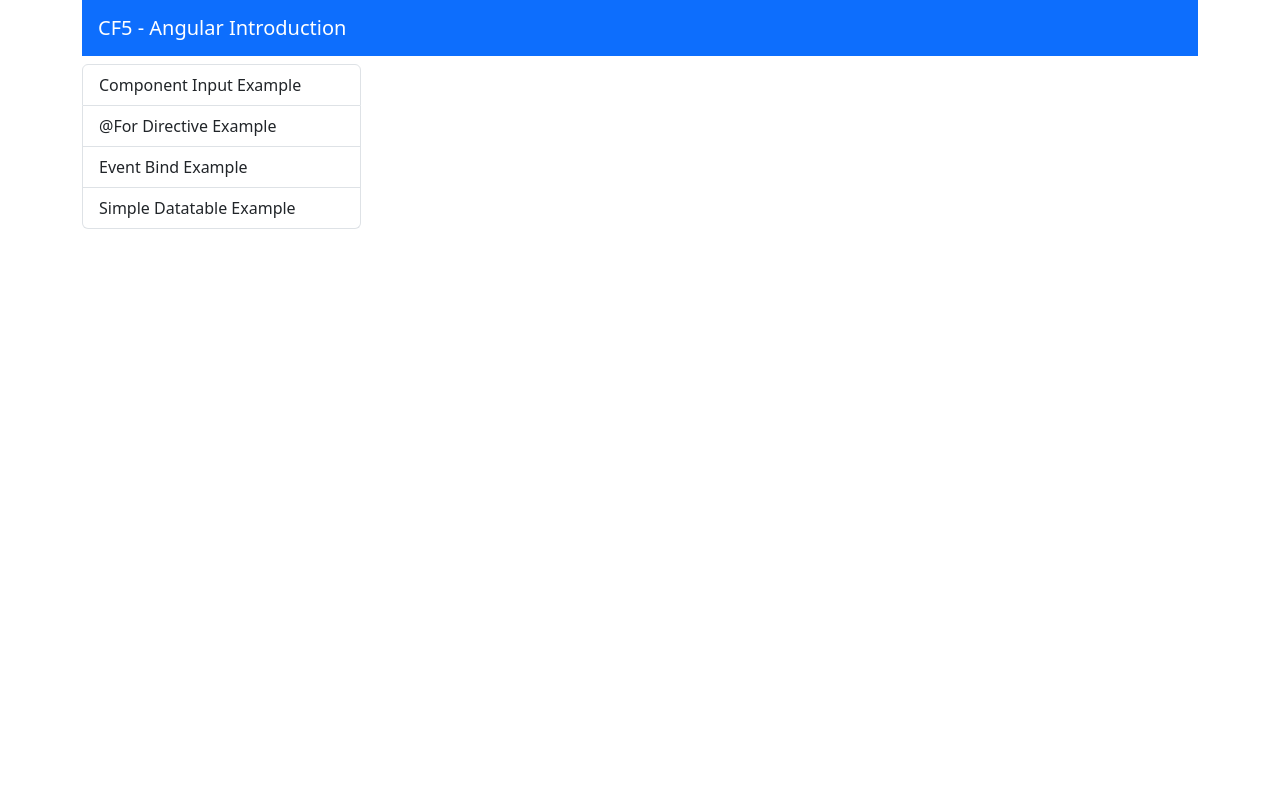
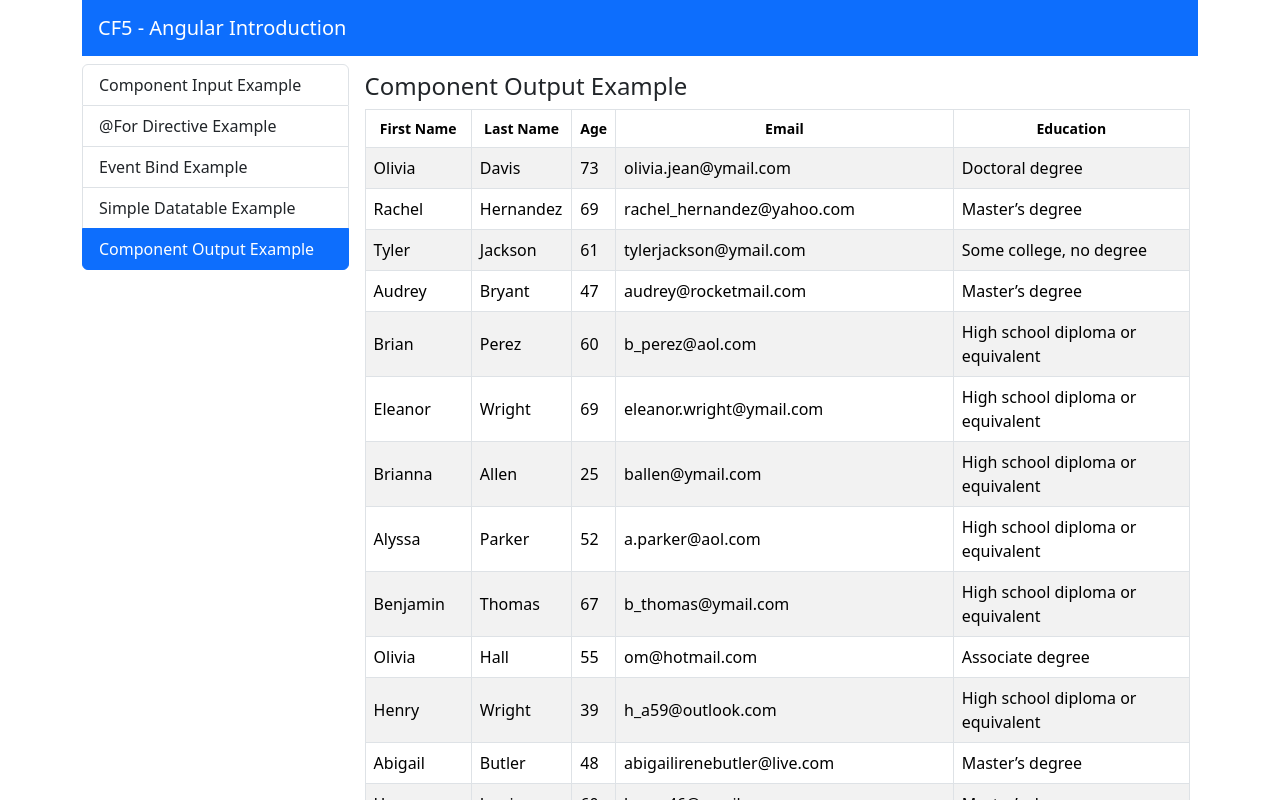
Before and after one commit to D1MK4L/Angular-Introduction, an Angular app: page /component-output-example in a window 1280 px wide. Before the commit this address led to /. Shown: the top 800 px of the page. Built offline with nearby package versions, Linux system fonts and the light colour scheme.

Commit message:
component output

```diff
--- a/src/app/app.routes.ts
+++ b/src/app/app.routes.ts
@@ -4,6 +4,7 @@
 import { ComponentInputExampleComponent } from './components/component-input-example/component-input-example.component';
 import { ForDirectiveExampleComponent } from './components/for-directive-example/for-directive-example.component';
 import { SimpleDatatableExampleComponent } from './simple-datatable-example/simple-datatable-example.component';
+import { ComponentOutputExampleComponent } from './components/component-output-example/component-output-example.component';
 
 export const routes: Routes = [
     {
@@ -16,5 +17,6 @@
       },
       { path: 'event-bind-example', component: EventBindExampleComponent },
       { path: 'simple-datatable-example', component: SimpleDatatableExampleComponent},
+      { path: 'component-output-example', component: ComponentOutputExampleComponent},
       { path: '', component: WelcomeComponent },
     ];
--- /dev/null
+++ b/src/app/components/component-output-example/component-output-example.component.html
@@ -0,0 +1,7 @@
+<h4>Component Output Example</h4>
+
+<app-simple-datatable
+    [data]="manyPerson"
+    (personClicked)="onPersonClicked($event)"
+>
+</app-simple-datatable>
--- /dev/null
+++ b/src/app/components/component-output-example/component-output-example.component.ts
@@ -0,0 +1,30 @@
+import { Component } from '@angular/core';
+import { EPerson, ManyPerson } from 'src/app/shared/interfaces/person';
+import { SimpleDatatableComponent } from '../simple-datatable/simple-datatable.component';
+
+@Component({
+  selector: 'app-component-output-example',
+  standalone: true,
+  imports: [SimpleDatatableComponent],
+  templateUrl: './component-output-example.component.html',
+  styleUrl: './component-output-example.component.css'
+})
+export class ComponentOutputExampleComponent {
+  manyPerson = ManyPerson;
+
+  onPersonClicked(person: EPerson) {
+    console.log(person);
+    alert(this.personTemplate(person));
+  }
+
+  personTemplate(person: EPerson) {
+    return `
+    Person Details:
+
+    First Name: ${person.givenName}
+    Last Name: ${person.surName}
+    Age: ${person.age}
+    Email: ${person.email}
+    Education: ${person.education}`;
+  }
+}
--- a/src/app/components/list-group-menu/list-group-menu.component.ts
+++ b/src/app/components/list-group-menu/list-group-menu.component.ts
@@ -14,7 +14,10 @@
     { text: 'Component Input Example', routerLink: 'component-input-example'},
     { text: '@For Directive Example', routerLink: 'for-directive-example'},
     { text: 'Event Bind Example', routerLink: 'event-bind-example'},
-    { text: 'Simple Datatable Example', routerLink: 'simple-datatable-example'}
+    { text: 'Simple Datatable Example', routerLink: 'simple-datatable-example'},
+    {
+      text: 'Component Output Example',
+      routerLink: 'component-output-example'
+    }
   ];
-
 }
--- a/src/app/components/simple-datatable/simple-datatable.component.html
+++ b/src/app/components/simple-datatable/simple-datatable.component.html
@@ -10,7 +10,7 @@
     </thead>
     <tbody>
         @for (row of data; track row) {
-            <tr class="align-middle">
+            <tr class="align-middle" (dblclick)="onPersonClicked(row)">
                 <td>{{ row.givenName }}</td>
                 <td>{{ row.surName }}</td>
                 <td>{{ row.age }}</td>
--- a/src/app/components/simple-datatable/simple-datatable.component.ts
+++ b/src/app/components/simple-datatable/simple-datatable.component.ts
@@ -1,6 +1,7 @@
-import { Component, Input } from '@angular/core';
+import { Component, EventEmitter, Input, Output } from '@angular/core';
 import { EPerson } from 'src/app/shared/interfaces/person';
 import { sortBy } from 'lodash-es';
+
 @Component({
   selector: 'app-simple-datatable',
   standalone: true,
@@ -10,6 +11,7 @@
 })
 export class SimpleDatatableComponent {
   @Input() data: EPerson[];
+  @Output() personClicked = new EventEmitter<EPerson>();
 
   sortOrder = {
     givenName: 'none',
@@ -44,4 +46,8 @@
       return '';
     }
   }
+
+  onPersonClicked(person: EPerson) {
+    this.personClicked.emit(person);
+  }
 }
```
Also changed, not shown: src/app/components/component-output-example/component-output-example.component.css (added), 1 other file (tests, documents, lock files or other folders).
